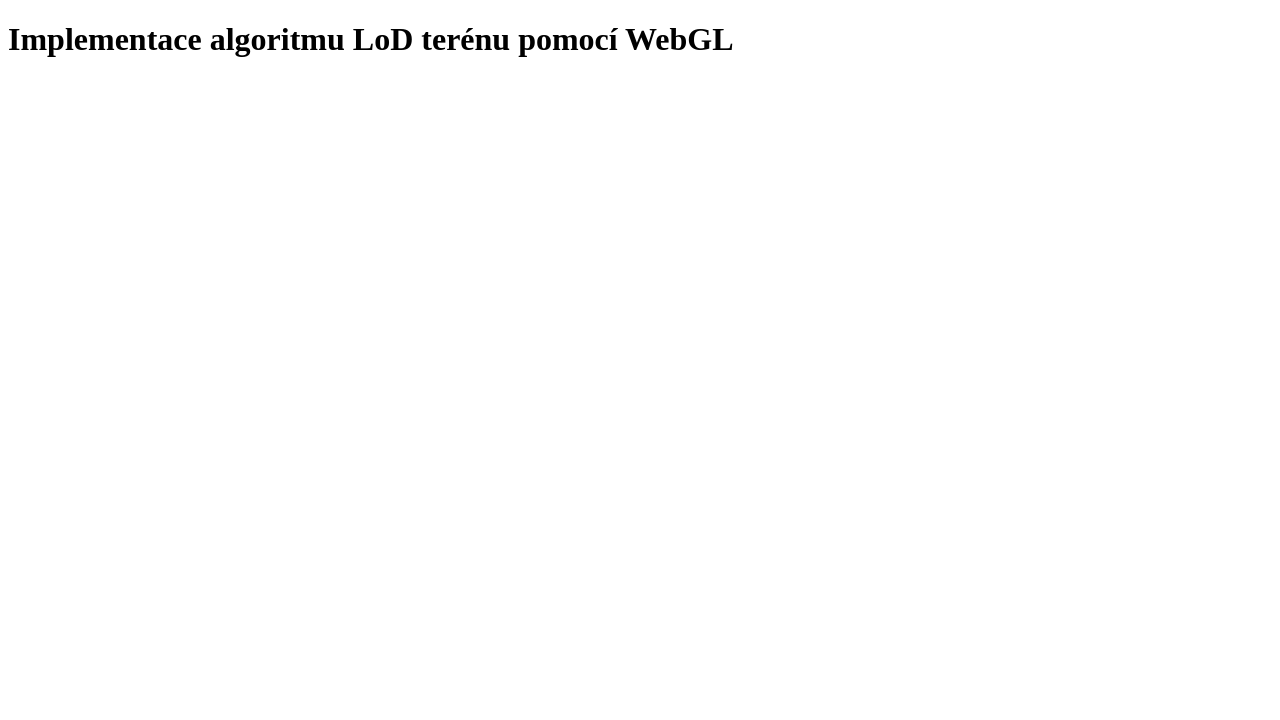
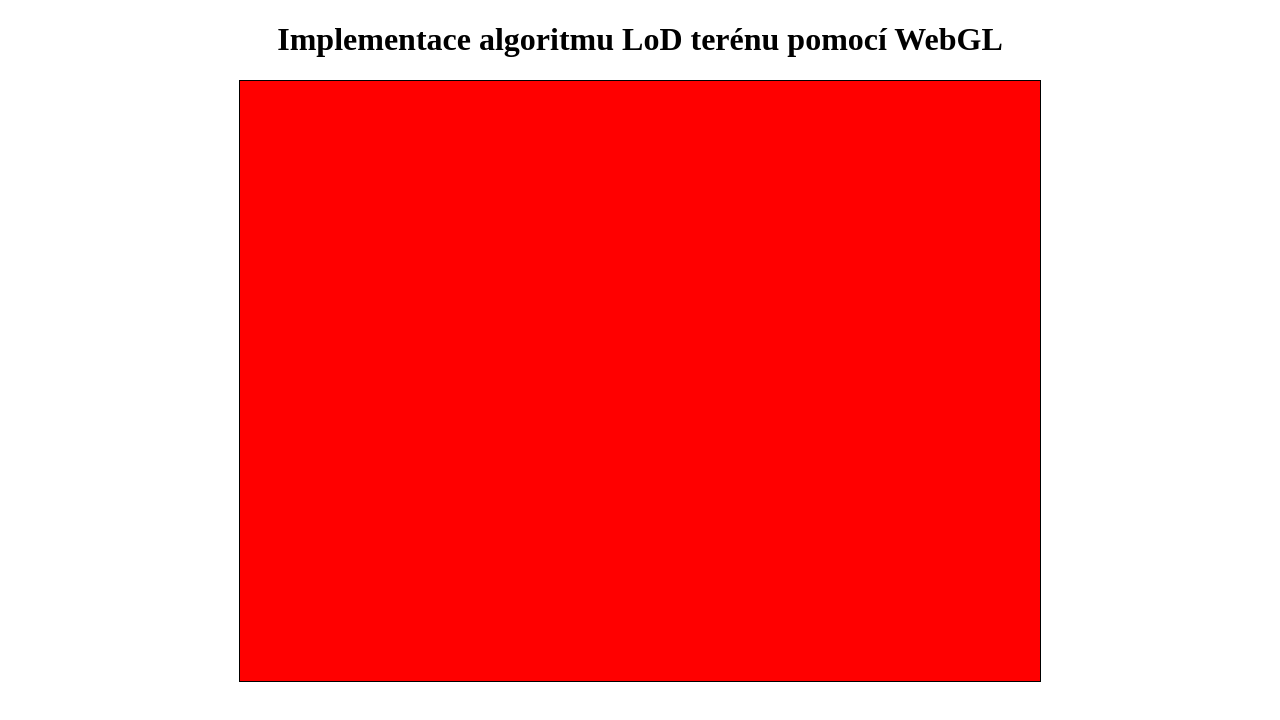
Before and after one commit to Pitel/DIP, a plain HTML site: page index.html in a window 1280 px wide. Drawn offline with nearby package versions, Linux system fonts and the light colour scheme.

Commit message:
Zaklad webgl

```diff
--- a/index.html
+++ b/index.html
@@ -3,10 +3,16 @@
 <head>
 	<meta charset="utf-8">
 	<title>Implementace algoritmu LoD terénu pomocí WebGL</title>
+	<meta name="description" content="Implementace algoritmu LoD terénu pomocí WebGL">
+	<meta name="author" content="Bc. Jan Kaláb">
+	<link rel="stylesheet" href="style.css">
+	<script src="http://ajax.googleapis.com/ajax/libs/jquery/1/jquery.min.js"></script>
+	<script src="webgl.js"></script>
 </head>
 <body>
 	<header>
 		<h1>Implementace algoritmu LoD terénu pomocí WebGL</h1>
 	</header>
+	<canvas width="800" height="600">FAIL</canvas>
 </body>
 </html>
--- /dev/null
+++ b/style.css
@@ -0,0 +1,7 @@
+html {
+	text-align: center;
+}
+
+canvas {
+	border: 1px solid black;
+}
--- /dev/null
+++ b/webgl.js
@@ -0,0 +1,5 @@
+$(function() {
+	var gl = $("canvas").get(0).getContext("experimental-webgl");
+	gl.clearColor(1, 0, 0, 1);
+	gl.clear(gl.COLOR_BUFFER_BIT);
+});
```
